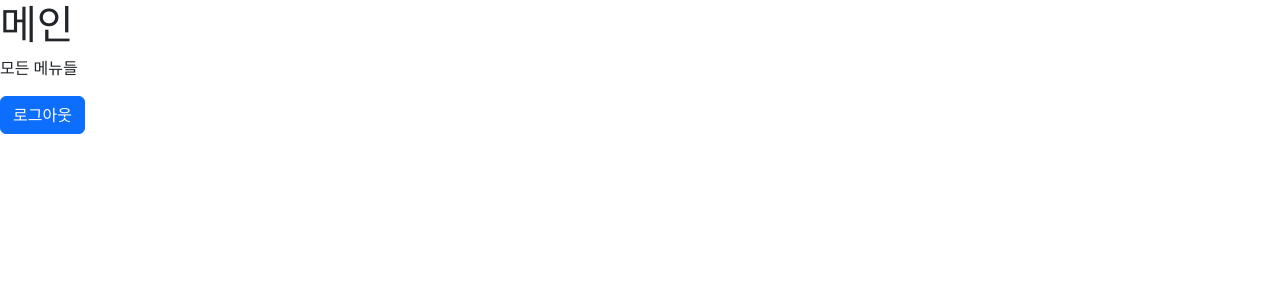
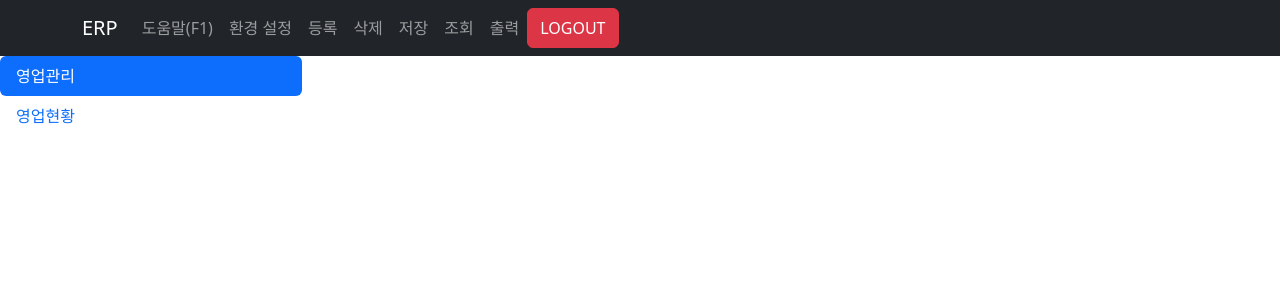
Before and after one commit to Hanxbeen/React_Tutorial, a React (Create React App) app in the folder Prototype/prototype/: page /main in a window 1280 px wide. Shown: the top 300 px of the page. Built offline with nearby package versions, Linux system fonts and the light colour scheme.

Commit message:
feat : '메인페이지 Nav bar 만들기'

```diff
--- a/Prototype/prototype/src/MainPage.js
+++ b/Prototype/prototype/src/MainPage.js
@@ -1,6 +1,8 @@
 import React from "react";
 import { useHistory } from "react-router-dom";
-import { Button } from "react-bootstrap";
+import { Button, Navbar, Nav, Container, Tab, Row, Col } from "react-bootstrap";
+import salesStatus from "./sidemenu/sales/Status";
+import salesManagement from "./sidemenu/sales/Management";
 
 const MainPage = () => {
   const history = useHistory();
@@ -17,12 +19,49 @@ const MainPage = () => {
   };
   return (
     <div>
-      <h1>메인</h1>
-      <p>모든 메뉴들</p>
-      {/* <Link to="/">
-        <Button onClick={confirmLogout}>홈</Button>
-      </Link> */}
-      <Button onClick={logout}>로그아웃</Button>
+      <Navbar bg="dark" variant="dark">
+        <Container>
+          <Navbar.Brand href="#home">ERP</Navbar.Brand>
+          <Nav className="me-auto">
+            {/* <Nav.Link href="#home">접속 상태</Nav.Link> */}
+            {/* <Nav.Link href="#features">사용자 정보</Nav.Link> */}
+            <Nav.Link href="#pricing">도움말(F1)</Nav.Link>
+            <Nav.Link href="#pricing">환경 설정</Nav.Link>
+            <Nav.Link href="#pricing">등록</Nav.Link>
+            <Nav.Link href="#pricing">삭제</Nav.Link>
+            <Nav.Link href="#pricing">저장</Nav.Link>
+            <Nav.Link href="#pricing">조회</Nav.Link>
+            <Nav.Link href="#pricing">출력</Nav.Link>
+            <Button variant="danger " onClick={logout}>
+              LOGOUT
+            </Button>
+          </Nav>
+        </Container>
+      </Navbar>
+      <Tab.Container id="left-tabs-example" defaultActiveKey="first">
+        <Row>
+          <Col sm={3}>
+            <Nav variant="pills" className="flex-column">
+              <Nav.Item>
+                <Nav.Link eventKey="first">영업관리</Nav.Link>
+              </Nav.Item>
+              <Nav.Item>
+                <Nav.Link eventKey="second">영업현황</Nav.Link>
+              </Nav.Item>
+            </Nav>
+          </Col>
+          <Col sm={9}>
+            <Tab.Content>
+              <Tab.Pane eventKey="first">
+                <salesStatus />
+              </Tab.Pane>
+              <Tab.Pane eventKey="second">
+                <salesManagement />
+              </Tab.Pane>
+            </Tab.Content>
+          </Col>
+        </Row>
+      </Tab.Container>
     </div>
   );
 };
```
